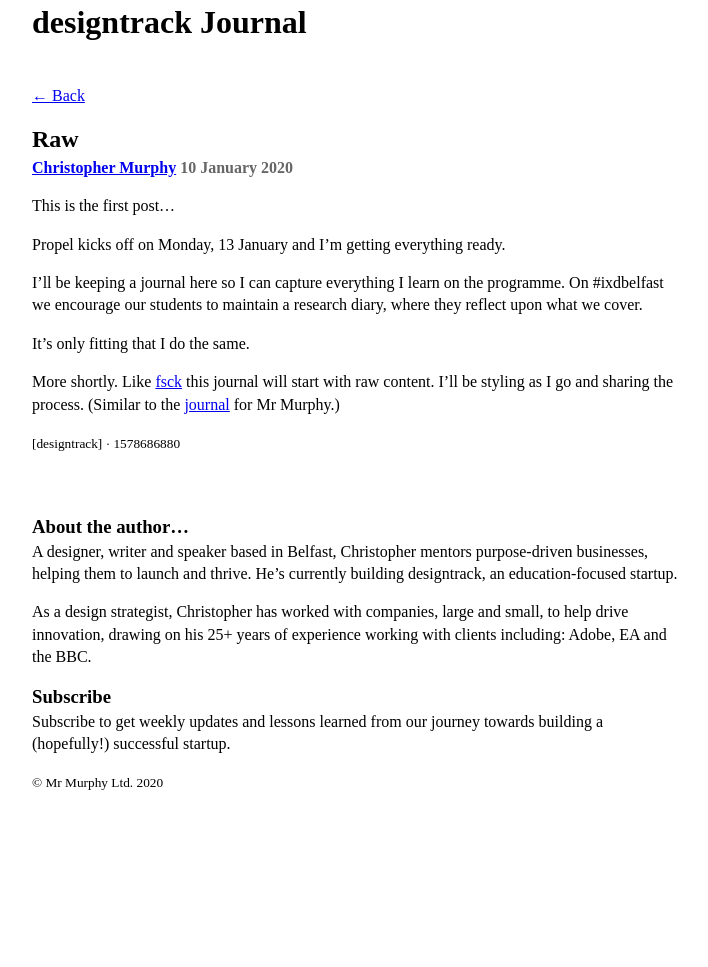
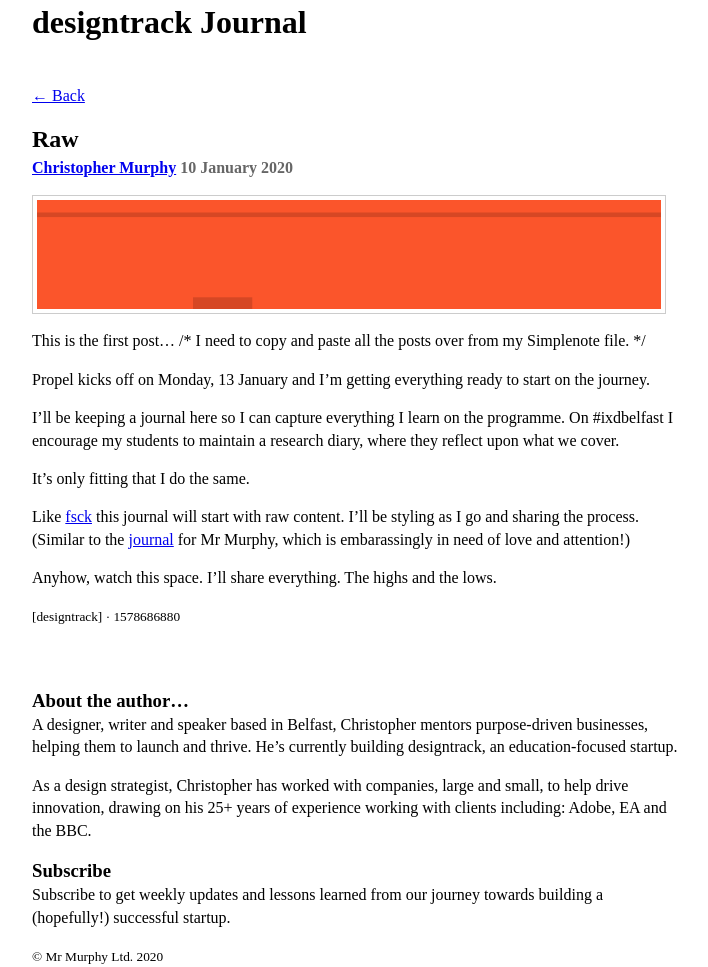
Before and after one commit to designtrack/designtrack-journal, a Jekyll site: the page built from _posts/2020-01-10-raw.md, in a window 1280 px wide. Shown: the whole page, without its empty margins (283-991 px from the left). Built offline with Jekyll 4.4.1, drawn with Linux system fonts in a browser that asks for light colours; nearby versions of some CDN libraries; before the commit the page ends 900 px from its top, so only the background shows below that.

Commit message:
Update from Forestry.io Christopher Murphy updated _posts/2020-01-10-raw.md

```diff
--- a/_posts/2020-01-10-raw.md
+++ b/_posts/2020-01-10-raw.md
@@ -4,12 +4,17 @@ title: Raw
 date: 2020-01-10 20:08:00 +0000
 
 ---
-This is the first post…
+![The Simplest Tool](/uploads/simplest-tool.png)
 
-Propel kicks off on Monday, 13 January and I'm getting everything ready.
 
-I'll be keeping a journal here so I can capture everything I learn on the programme. On #ixdbelfast we encourage our students to maintain a research diary, where they reflect upon what we cover.
+This is the first post… /*  I need to copy and paste all the posts over from my Simplenote file. */
+
+Propel kicks off on Monday, 13 January and I'm getting everything ready to start on the journey.
+
+I'll be keeping a journal here so I can capture everything I learn on the programme. On #ixdbelfast I encourage my students to maintain a research diary, where they reflect upon what we cover.
 
 It's only fitting that I do the same.
 
-More shortly. Like [fsck](https://fsck.mrmurphy.com) this journal will start with raw content. I'll be styling as I go and sharing the process. (Similar to the [journal](https://dev.mrmurphy.com/redesign/) for Mr Murphy.)
+Like [fsck](https://fsck.mrmurphy.com) this journal will start with raw content. I'll be styling as I go and sharing the process. (Similar to the [journal](https://dev.mrmurphy.com/redesign/) for Mr Murphy, which is embarassingly in need of love and attention!)
+
+Anyhow, watch this space. I'll share everything. The highs and the lows.
```
